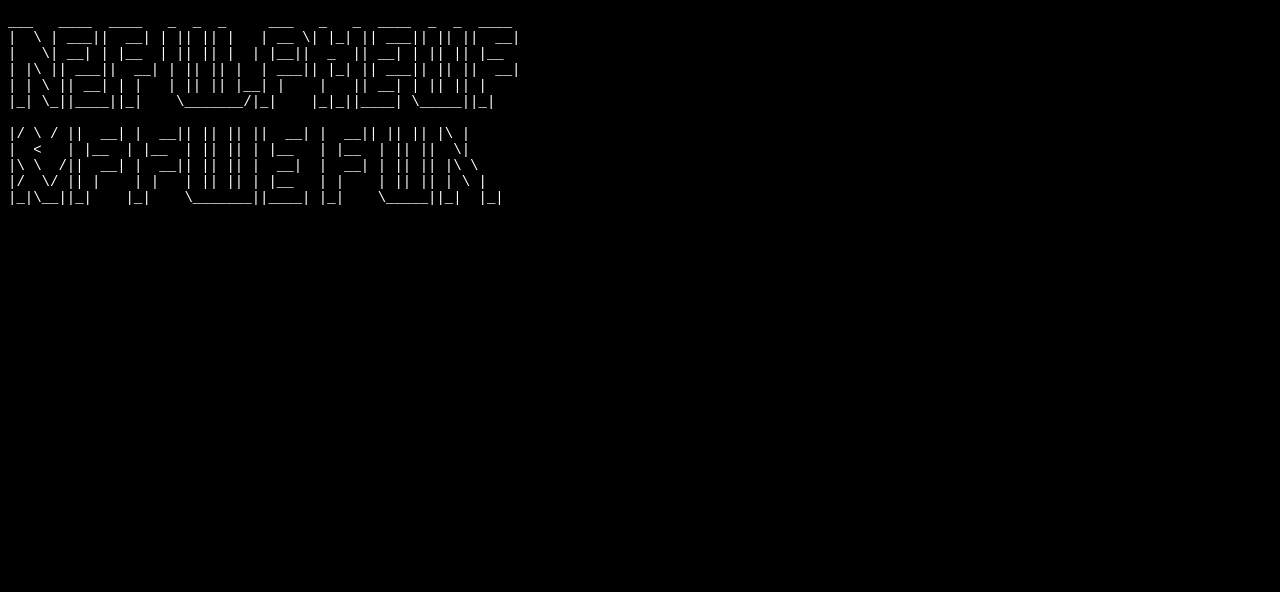
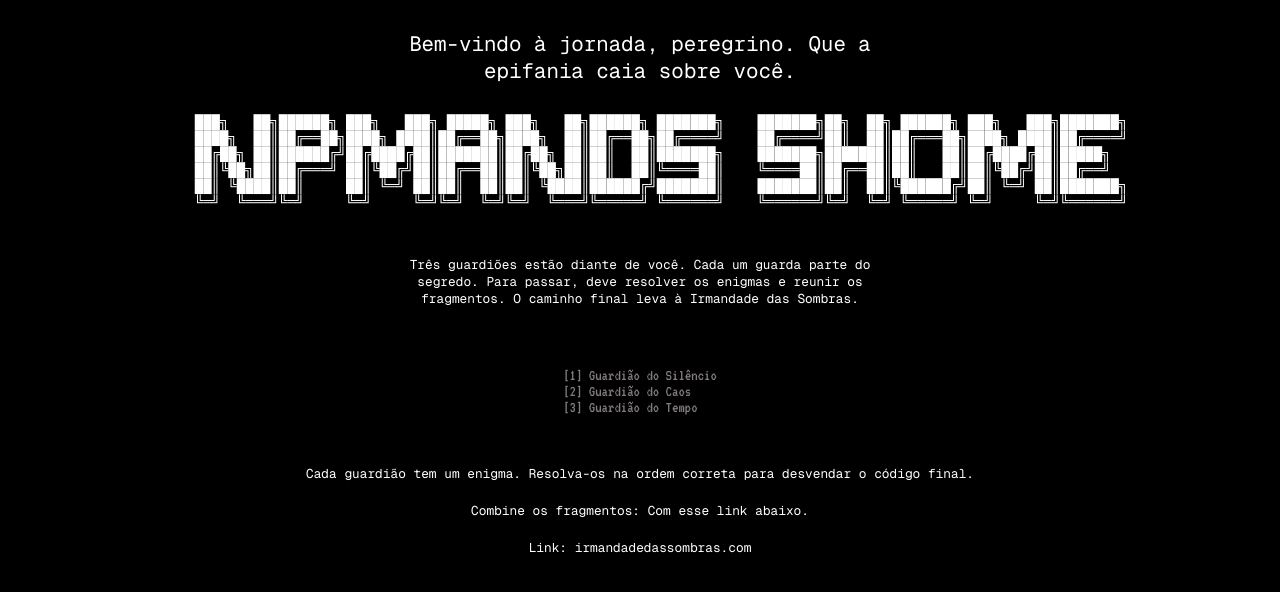
Before and after one commit to carmo-montana/D7, a plain HTML site: page pages/enigma.html in a window 1280 px wide. Drawn offline with nearby package versions, Linux system fonts and the light colour scheme; a web font is replaced by a local one.

Commit message:
Em processo de criação

```diff
--- /dev/null
+++ b/css/css/enigma.css
@@ -0,0 +1,87 @@
+* {
+    margin: 0;
+    padding: 0;
+    font: inherit;
+    box-sizing: border-box;
+    vertical-align: baseline;
+}
+
+div,
+h1,
+pre,
+strong,
+p {
+    user-select: none;
+    -webkit-user-select: none;
+    /* Para navegadores webkit */
+    -moz-user-select: none;
+    /* Para Firefox */
+    -ms-user-select: none;
+    /* Para Internet Explorer/Edge */
+}
+
+
+p,
+h1 {
+    user-select: none;
+
+
+}
+
+h1 {
+    font-size: 1.3em;
+}
+
+.container {
+    display: flex;
+    justify-content: center;
+    align-items: center;
+    flex-direction: column;
+}
+
+h1,
+strong {
+    padding: 30px 0;
+    margin: 0 400px;
+    text-align: center;
+
+    font-family: "VT323", serif;
+    font-weight: 400;
+    font-style: normal;
+
+    font-family: "Geist Mono", serif;
+    font-optical-sizing: auto;
+    font-style: normal;
+
+}
+
+strong {
+    font-size: .8em;
+}
+
+nav {
+    padding: 30px 0;
+    font-family: "VT323", serif;
+    font-weight: 400;
+    font-style: normal;
+}
+
+p {
+    padding-top: 20px;
+    font-size: .8em;
+    font-family: "Geist Mono", serif;
+    font-optical-sizing: auto;
+    font-style: normal;
+
+}
+
+li a {
+    text-decoration: none;
+    color: #827c7c;
+}
+
+li a:hover,
+a:focus {
+    color: #fff;
+    background-color: rgba(63, 63, 63, 0.6);
+}
--- a/pages/enigma.html
+++ b/pages/enigma.html
@@ -4,10 +4,22 @@
 <head>
     <meta charset="UTF-8">
     <meta name="viewport" content="width=device-width, initial-scale=1.0">
+    <link rel="stylesheet" href="../css/css/enigma.css">
+    <link rel="preconnect" href="https://fonts.googleapis.com">
+    <link rel="preconnect" href="https://fonts.gstatic.com" crossorigin>
+    <link
+        href="https://fonts.googleapis.com/css2?family=Anton&family=Anton+SC&family=Bruno+Ace+SC&family=Geist+Mono:wght@100..900&family=Geo:ital@0;1&family=Iceland&family=Orbitron:wght@400..900&family=Oswald:wght@200..700&family=Permanent+Marker&family=Rubik+Wet+Paint&family=Turret+Road:wght@200;300;400;500;700;800&family=VT323&display=swap"
+        rel="stylesheet">
     <title>Enigma</title>
     <style>
         body {
             background-color: black;
+        }
+
+        h1,
+        p,
+        strong {
+            color: #fff;
         }
 
         pre {
@@ -21,21 +33,32 @@
 </head>
 
 <body>
-    <pre>
-___   ____  ____   _  _  _     ___   _   _  ____  _  _  ____
-|  \ | ___||  __| | || || |   | __ \| |_| || ___|| || ||  __|
-|   \| __| | |__  | || || |  | |__||  _  || __| | || || |__
-| |\ || ___||  __| | || || |  | ___|| |_| || ___|| || ||  __|
-| | \ || __| | |   | || || |__| |    |   || __| | || || |
-|_| \_||____||_|    \_______/|_|    |_|_||____| \_____||_|
+    <div class="container">
+        <h1>Bem-vindo à jornada, peregrino. Que a epifania caia sobre você.</h1>
+        <pre>
+        ███╗   ██╗██████╗ ███╗   ███╗ █████╗ ███╗   ██╗██████╗ ███████╗    ███████╗██╗  ██╗ ██████╗ ███╗   ███╗███████╗
+        ████╗  ██║██╔══██╗████╗ ████║██╔══██╗████╗  ██║██╔══██╗██╔════╝    ██╔════╝██║  ██║██╔═══██╗████╗ ████║██╔════╝
+        ██╔██╗ ██║██████╔╝██╔████╔██║███████║██╔██╗ ██║██║  ██║███████╗    ███████╗███████║██║   ██║██╔████╔██║█████╗
+        ██║╚██╗██║██╔═══╝ ██║╚██╔╝██║██╔══██║██║╚██╗██║██║  ██║╚════██║    ╚════██║██╔══██║██║   ██║██║╚██╔╝██║██╔══╝
+        ██║ ╚████║██║     ██║ ╚═╝ ██║██║  ██║██║ ╚████║██████╔╝███████║    ███████║██║  ██║╚██████╔╝██║ ╚═╝ ██║███████╗
+        ╚═╝  ╚═══╝╚═╝     ╚═╝     ╚═╝╚═╝  ╚═╝╚═╝  ╚═══╝╚═════╝ ╚══════╝    ╚══════╝╚═╝  ╚═╝ ╚═════╝ ╚═╝     ╚═╝╚══════╝
+    </pre>
+        <strong>Três guardiões estão diante de você. Cada um guarda parte do segredo.
+            Para passar, deve resolver os enigmas e reunir os fragmentos.
+            O caminho final leva à Irmandade das Sombras. </strong>
 
-|/ \ / ||  __| |  __|| || || ||  __| |  __|| || || |\ |
-|  <   | |__  | |__  | || || | |__   | |__  | || ||  \|
-|\ \  /||  __| |  __|| || || |  __|  |  __| | || || |\ \
-|/  \/ || |    | |   | || || | |__   | |    | || || | \ |
-|_|\__||_|    |_|    \_______||____| |_|    \_____||_|  |_|
+        <nav>
+            <ul>
+                <li><a href="../pages/guaridiao.html">[1] Guardião do Silêncio</a></li>
+                <li><a href="../pages/caos.html">[2] Guardião do Caos</a></li>
+                <li><a href="../pages/tempo.html">[3] Guardião do Tempo</a></li>
+            </ul>
+        </nav>
 
-    </pre>
+        <p>Cada guardião tem um enigma. Resolva-os na ordem correta para desvendar o código final.</p>
+        <p>Combine os fragmentos: Com esse link abaixo.</p>
+        <p>Link: irmandadedassombras.com</p>
+    </div>
 </body>
 
 </html>
```
Also changed, not shown: pages/caos.html (added, +41 -0 lines), pages/guaridiao.html (added, +43 -0 lines), pages/tempo.html (added, +38 -0 lines).
